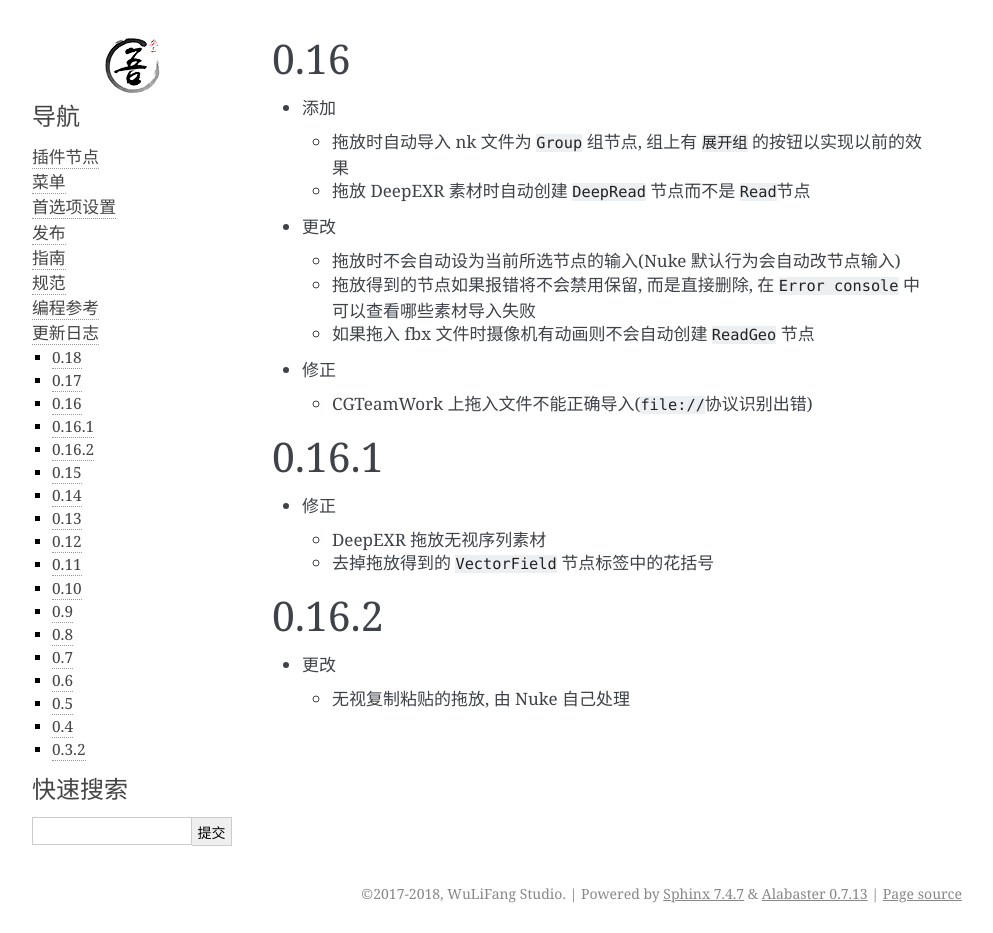
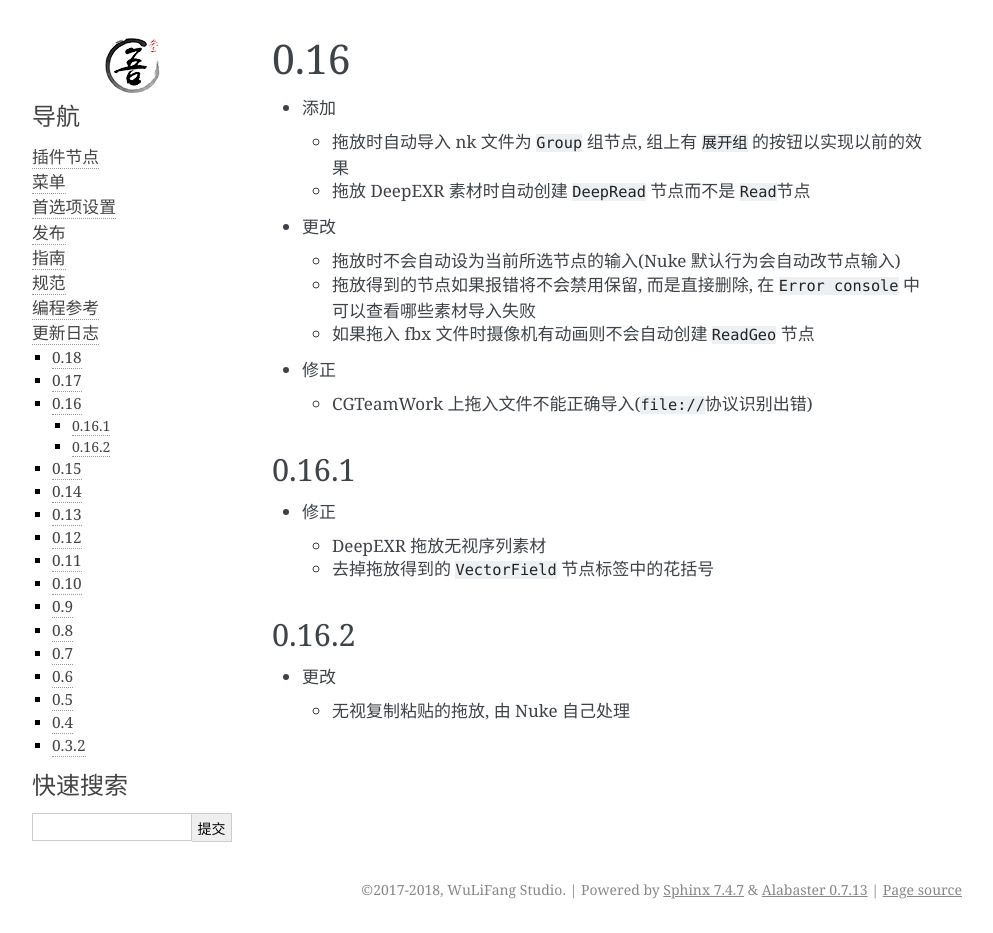
Before and after one commit to WuLiFang/Nuke, a Sphinx documentation site: the page built from source/changelogs/014_0.16.md, in a window 1280 px wide. Shown: the whole page, without its empty margins (148-1141 px from the left). Built offline with Sphinx 7.4.7, drawn with Linux system fonts in a browser that asks for light colours.

Commit message:
Correct header level

```diff
--- a/source/changelogs/014_0.16.md
+++ b/source/changelogs/014_0.16.md
@@ -18,7 +18,7 @@
 
   - CGTeamWork 上拖入文件不能正确导入(`file://`协议识别出错)
 
-# 0.16.1
+## 0.16.1
 
 - 修正
 
@@ -26,7 +26,7 @@
 
   - 去掉拖放得到的 `VectorField` 节点标签中的花括号
 
-# 0.16.2
+## 0.16.2
 
 - 更改
 
```
